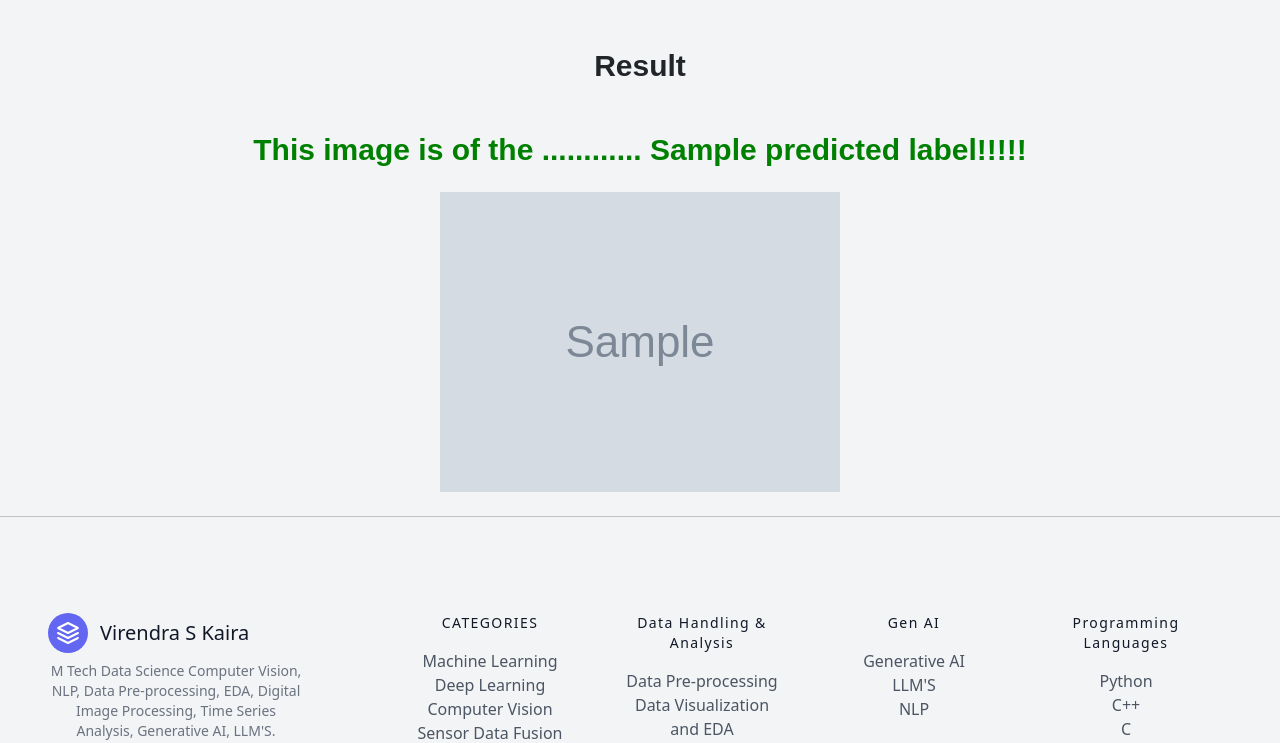
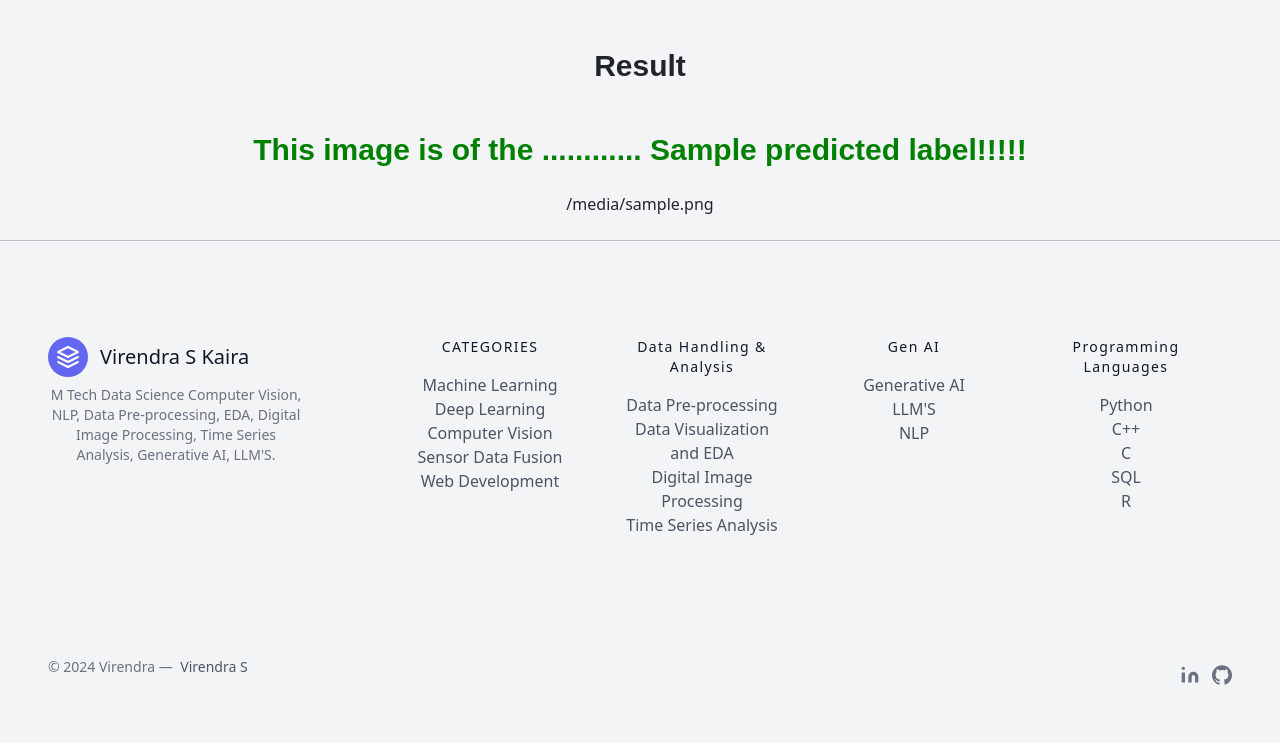
Before and after one commit to Virendra513/webDjango_DL_ML, a Django app: template templates/result.html in a window 1280 px wide. Shown: the part 72-815 px from the top of the page. After the commit the page ends 757 px from the top, so only its background shows below. Run offline with Django 4.2, Linux system fonts and the light colour scheme; the template is opened without the code that fills it: most values are stand-ins (such as "Sample title", 1, 10 or a date in 2020); grey boxes marked "Sample" are stand-in pictures; parts of the project's set-up code (start-up, migrations or seed data) failed here and were passed over; some libraries are stand-ins or nearby versions.

Commit message:
Update result.html

```diff
--- a/templates/result.html
+++ b/templates/result.html
@@ -15,7 +15,8 @@
             {% comment %} <h2>This Image is of the {{predictedLabel}}.....</h2> {% endcomment %}
              <br>
             <div style="display: flex; justify-content: center;">
-                <img src="{{ filePathName }}" alt="Image Preview" style="max-width: 100%; height: auto;">
+                {{ filePathName }}
+                {% comment %}<img src="{{ filePathName }}" alt="Image Preview" style="max-width: 100%; height: auto;">{% endcomment %}
             </div>
     <br>
 
```
